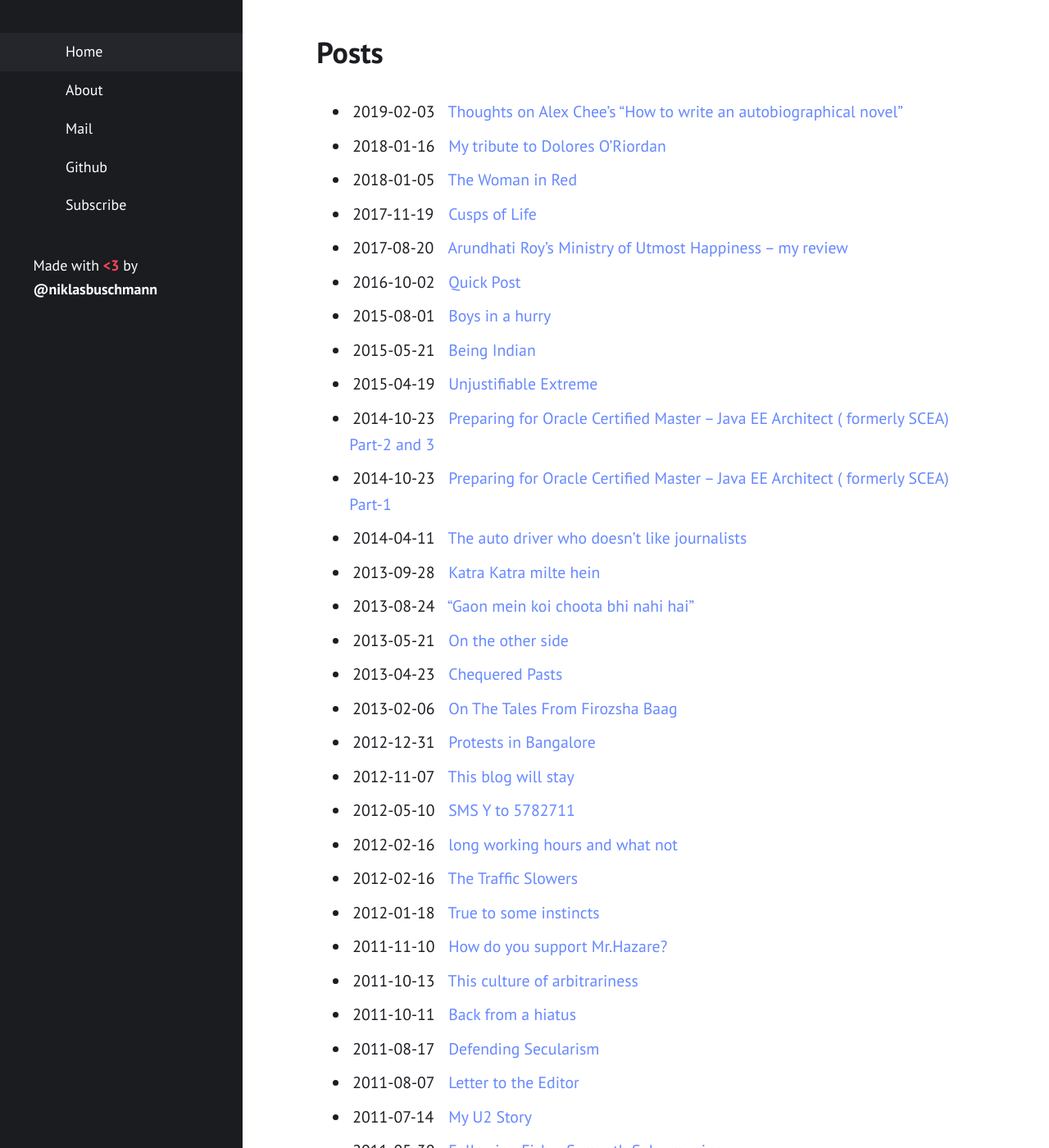
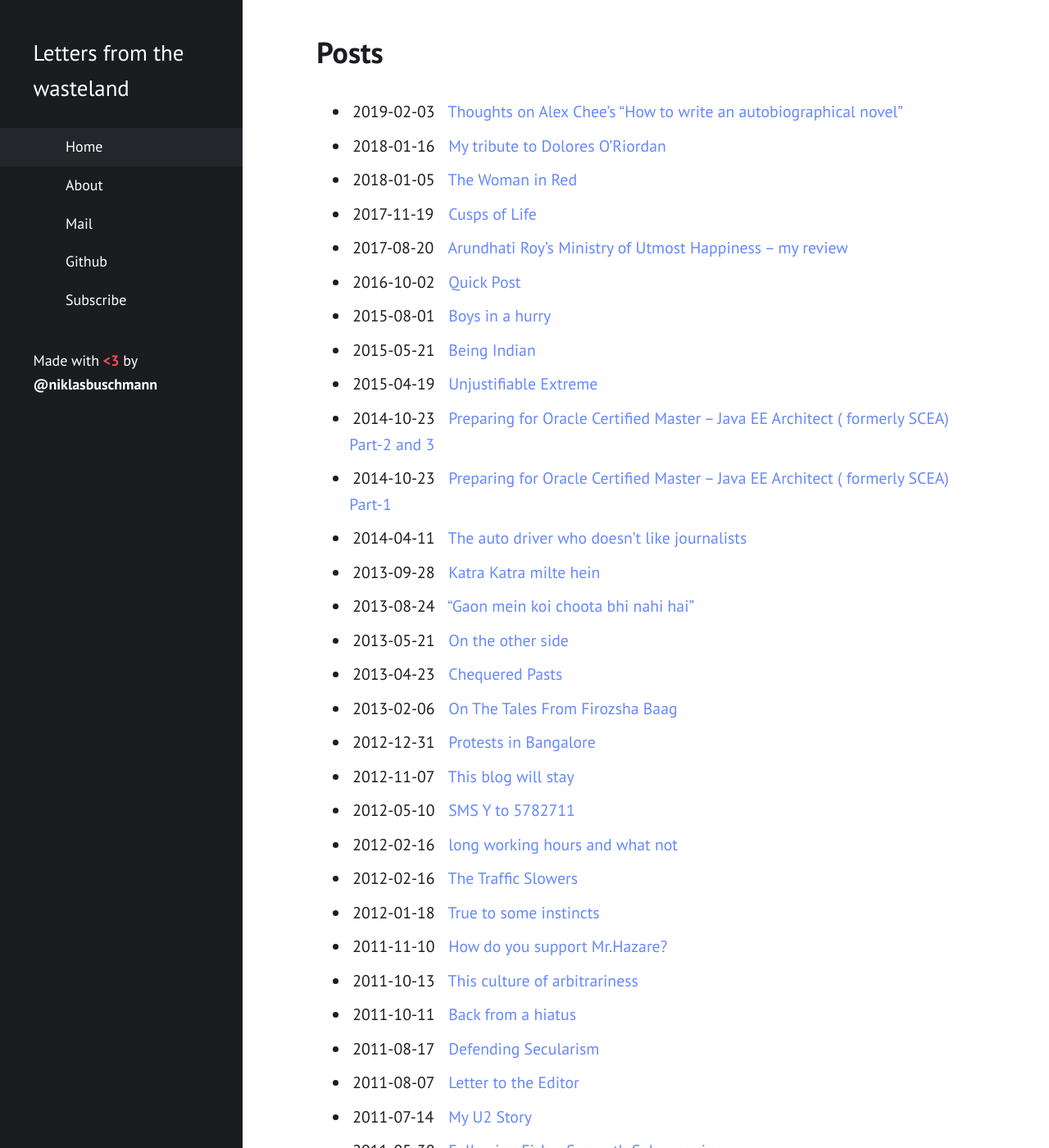
Before and after one commit to adityeah/adityeah.github.io, a Jekyll site: the page built from index.html, in a window 1280 px wide and 1400 px high. Shown: the whole window at 82% size. Built offline with Jekyll 4.4.1, drawn with Linux system fonts in a browser that asks for light colours.

Commit message:
changed config

```diff
--- a/_config.yml
+++ b/_config.yml
@@ -12,7 +12,7 @@ sidebar: true                # show a sidebar instead of the usual header
 show_excerpts: false         # show article excerpts on the home page
 show_related: true           # show the previous and next links after every post
 show_description: true       # show the site description in the sidebar
-show_title: false            # always keep the site title visible
+show_title: true            # always keep the site title visible
 
 # Styling
 
```
